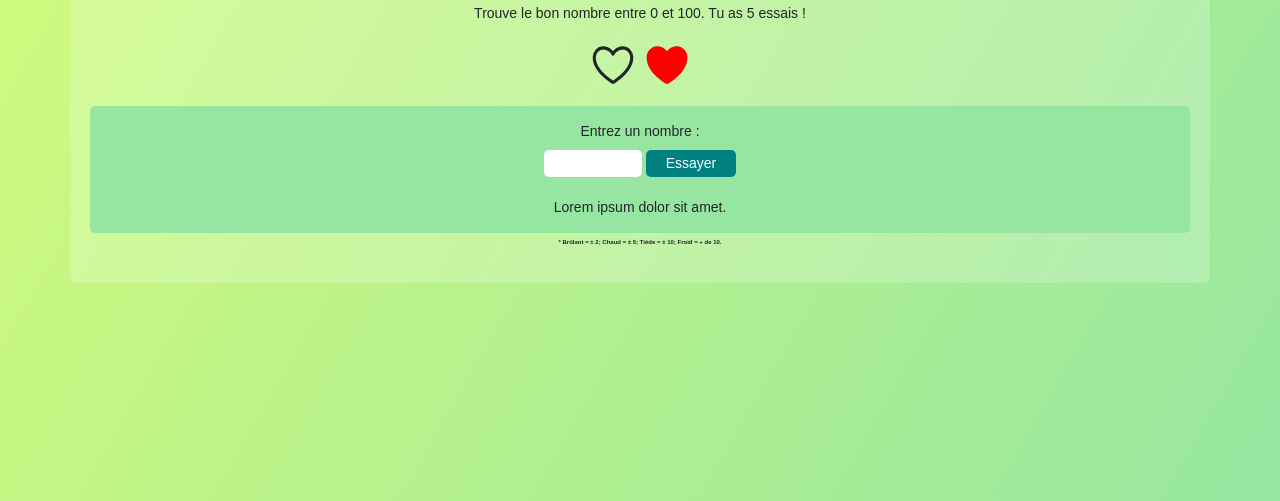
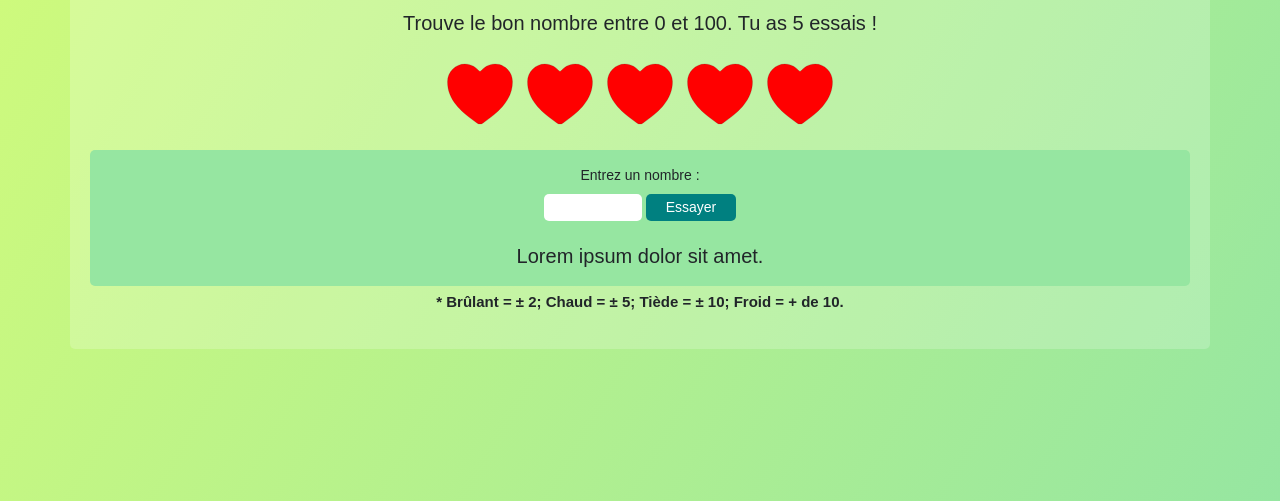
Before and after one commit to MathieuMolina/trouver-le-nombre, a plain HTML site: page index.html in a window 1280 px wide. Shown: the part 299-800 px from the top of the page. Drawn offline with nearby package versions, Linux system fonts and the light colour scheme; a web font is replaced by a local one.

Commit message:
feat: JS vies

```diff
--- a/app.js
+++ b/app.js
@@ -1,5 +1,5 @@
 // Elements du DOM (html)
-const divVies = document.querySelector('vies');
+const divVies = document.querySelector('.vies');
 const message = document.getElementById('message');
 const formulaire = document.getElementById('inputBox');
 const input = document.getElementById('number');
@@ -16,7 +16,7 @@ const coeurPlein = '<ion-icon name="heart"></ion-icon>';
 const bgFroid = 'linear-gradient(120deg, #a1c4fd 0%, #c2e9fb 100%)';
 const bgTiede = 'linear-gradient(120deg, #fccb90 0%, #d57eeb 100%)';
 const bgChaud = 'linear-gradient(to right, #fa709a 0%, #fee140 100%)';
-const bgBrulant = 'inear-gradient(to right, #f78ca0 0%, #f9748f 19%, #fd868c 60%, #fe9a8b 100%)';
+const bgBrulant = 'linear-gradient(to right, #f78ca0 0%, #f9748f 19%, #fd868c 60%, #fe9a8b 100%)';
 
 //Fond gagnant
 
@@ -54,6 +54,7 @@ const play = () => {
         if(valeurInput !== randomNumber){ // 2x "=" après un ! = valeur ET type.  1x=  = juste valeur. Pas possible de mettre !===
             if(randomNumber < valeurInput + 3 && randomNumber > valeurInput - 3 ){
                 body.style.backgroundImage = bgBrulant;
+                console.log(bgBrulant)
                 message.textContent = "C'est Brûlant !!!";
             }
             else if (randomNumber < valeurInput + 6 && randomNumber > valeurInput - 6 ){
@@ -71,6 +72,11 @@ const play = () => {
             vies--;
             verifyLoose();
         }
+
+        actualiseCoeurs(vies);
+
+
+
     })
 
     const verifyLoose = () => {
@@ -83,4 +89,23 @@ const play = () => {
         }
     }
 
+    //Actualiser le nombre de coeur :
+
+    const actualiseCoeurs = (vies) => {
+        divVies.innerHTML = "";
+        let tableauDeVies = [];
+        for(let i = 0; i < vies; i++){
+            tableauDeVies.push(coeurPlein);
+        }
+        for(let i = 0; i < totalVies - vies; i++){
+            tableauDeVies.push(coeurVide);
+        }
+        tableauDeVies.forEach(coeur => {
+            divVies.innerHTML += coeur;
+        })
+    }
+    actualiseCoeurs(vies);
+
 }
+
+play();
--- a/style.css
+++ b/style.css
@@ -38,14 +38,17 @@ h1{
     color: #ffc31d;
     text-shadow: var(--textShadow);
     display: inline-block;
+    font-size: 100px;;
 }
-
+p{
+    font-size: 20px;
+}
 .vies{
     margin: 10px;
 }
 
 ion-icon{
-    font-size: 50px;
+    font-size: 80px;
     fill: red;
 }
 
@@ -91,6 +94,6 @@ p#message{
 
 #details{
     font-weight: bold;
-    font-size: 6px;
+    font-size: 15px;
     margin-top: 5px;
 }
```
